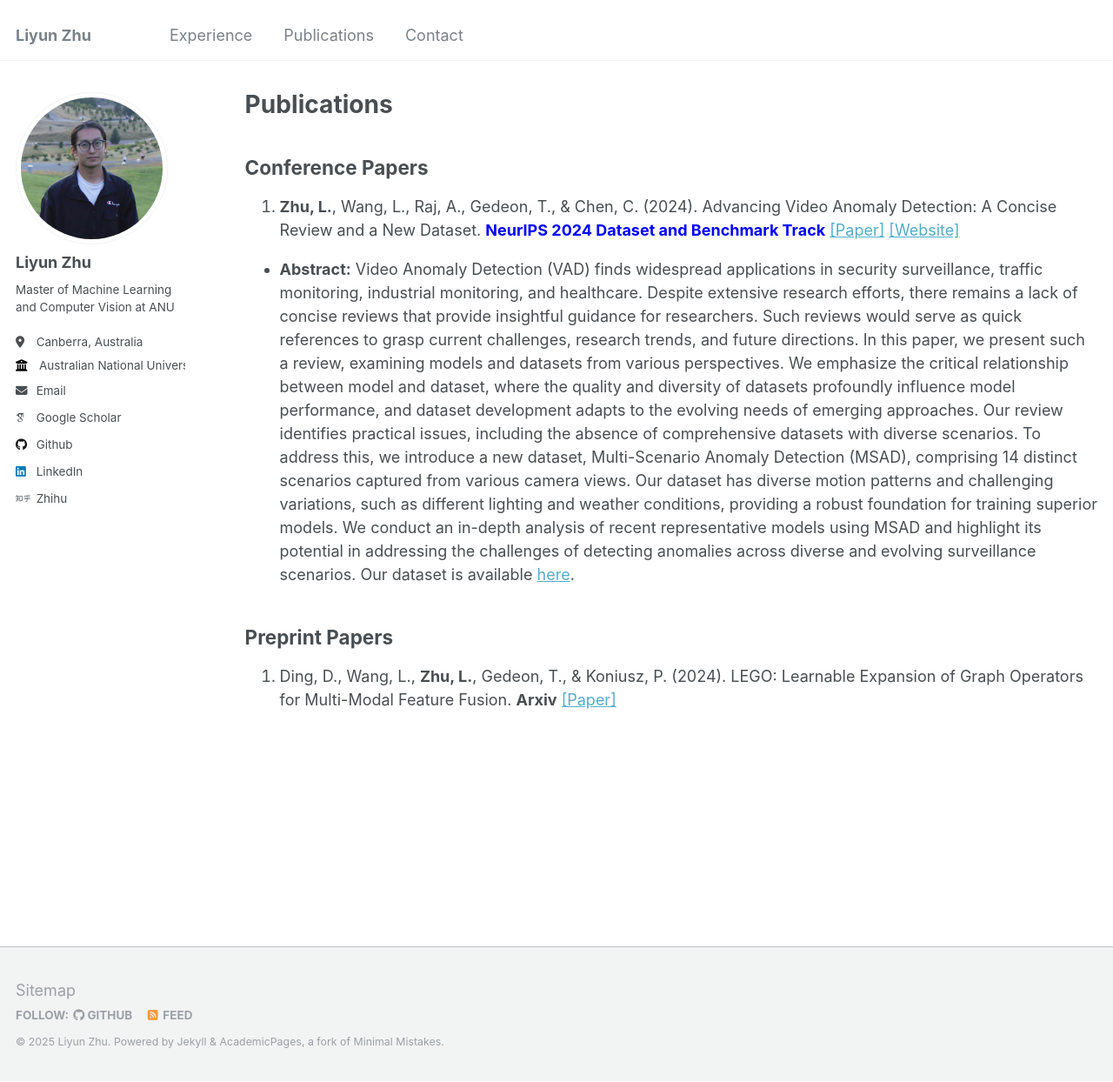
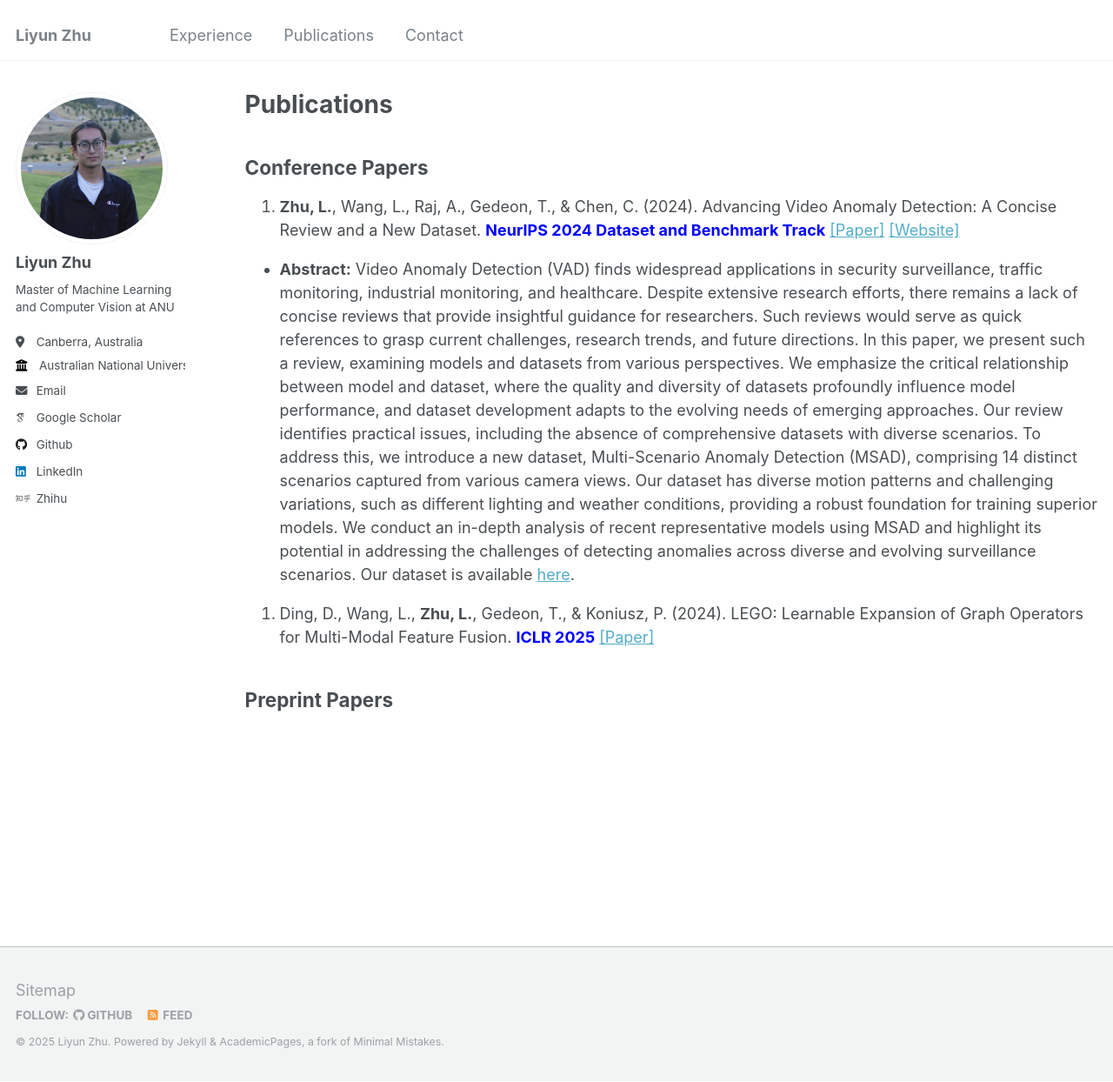
Before and after one commit to Tom-roujiang/liyun_zhu, a Jekyll site: the page built from _pages/publications.md, in a window 1280 px wide and 1244 px high. Shown: the whole window at 87% size. Built offline with Jekyll 4.4.1, drawn with Linux system fonts in a browser that asks for light colours; some web fonts are replaced.

Commit message:
update 0122-2

```diff
--- a/_pages/publications.md
+++ b/_pages/publications.md
@@ -10,7 +10,7 @@ permalink: /publications/
 
 - **Abstract:** Video Anomaly Detection (VAD) finds widespread applications in security surveillance, traffic monitoring, industrial monitoring, and healthcare. Despite extensive research efforts, there remains a lack of concise reviews that provide insightful guidance for researchers. Such reviews would serve as quick references to grasp current challenges, research trends, and future directions. In this paper, we present such a review, examining models and datasets from various perspectives. We emphasize the critical relationship between model and dataset, where the quality and diversity of datasets profoundly influence model performance, and dataset development adapts to the evolving needs of emerging approaches. Our review identifies practical issues, including the absence of comprehensive datasets with diverse scenarios. To address this, we introduce a new dataset, Multi-Scenario Anomaly Detection (MSAD), comprising 14 distinct scenarios captured from various camera views. Our dataset has diverse motion patterns and challenging variations, such as different lighting and weather conditions, providing a robust foundation for training superior models. We conduct an in-depth analysis of recent representative models using MSAD and highlight its potential in addressing the challenges of detecting anomalies across diverse and evolving surveillance scenarios. Our dataset is available [here](https://msad-dataset.github.io).
 
+2. Ding, D., Wang, L., **Zhu, L.**, Gedeon, T., & Koniusz, P. (2024). LEGO: Learnable Expansion of Graph Operators for Multi-Modal Feature Fusion. **<span style="color: blue;">ICLR 2025</span>**   [[Paper]](https://arxiv.org/abs/2410.01506)
+
 
 ## Preprint Papers
-
-1. Ding, D., Wang, L., **Zhu, L.**, Gedeon, T., & Koniusz, P. (2024). LEGO: Learnable Expansion of Graph Operators for Multi-Modal Feature Fusion. **Arxiv**  [[Paper]](https://arxiv.org/abs/2410.01506)
```
